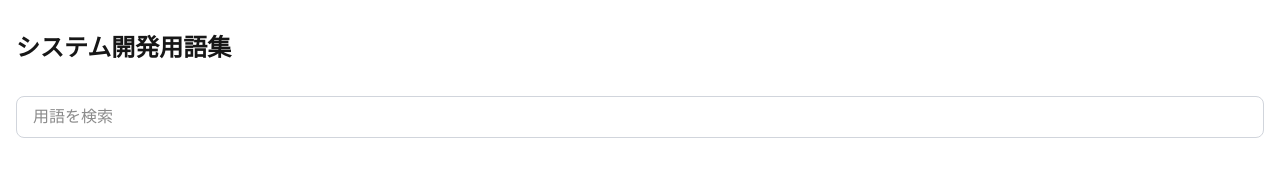
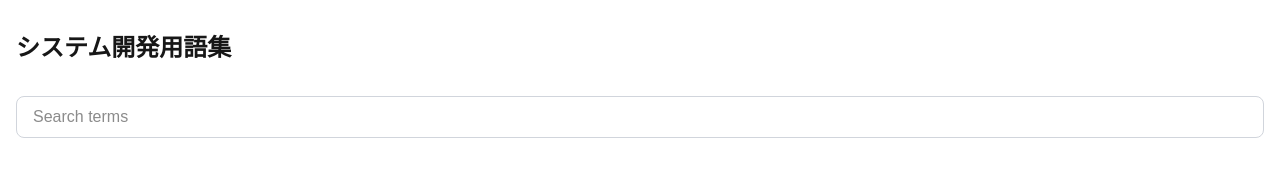
Before and after one commit to koumatsumoto/system-vocabulary-viewer, a Next.js app: page / in a window 1280 px wide. Shown: the top 188 px of the page. Built offline with nearby package versions, Linux system fonts and the light colour scheme.

Commit message:
feat: translate search component text to English

```diff
--- a/src/app/word/search.tsx
+++ b/src/app/word/search.tsx
@@ -27,12 +27,12 @@ export default function WordSearch({ words }: WordSearchProps) {
           maxLength={20}
           value={searchTerm}
           onChange={(e) => setSearchTerm(e.target.value)}
-          placeholder="用語を検索"
+          placeholder="Search terms"
           className="w-full px-4 py-2 border border-gray-300 rounded-lg focus:outline-none focus:ring-2 focus:ring-blue-500 focus:border-transparent"
         />
-        {showError && <p className="mt-2 text-red-500 text-sm">3文字以上入力してください</p>}
+        {showError && <p className="mt-2 text-red-500 text-sm">Please enter at least 3 characters</p>}
       </div>
-      {searchTerm.length >= 3 && <div className="mb-4 text-gray-600">{filteredWords.length}件見つかりました</div>}
+      {searchTerm.length >= 3 && <div className="mb-4 text-gray-600">{filteredWords.length} results found</div>}
       <WordList words={filteredWords} />
     </div>
   );
```
